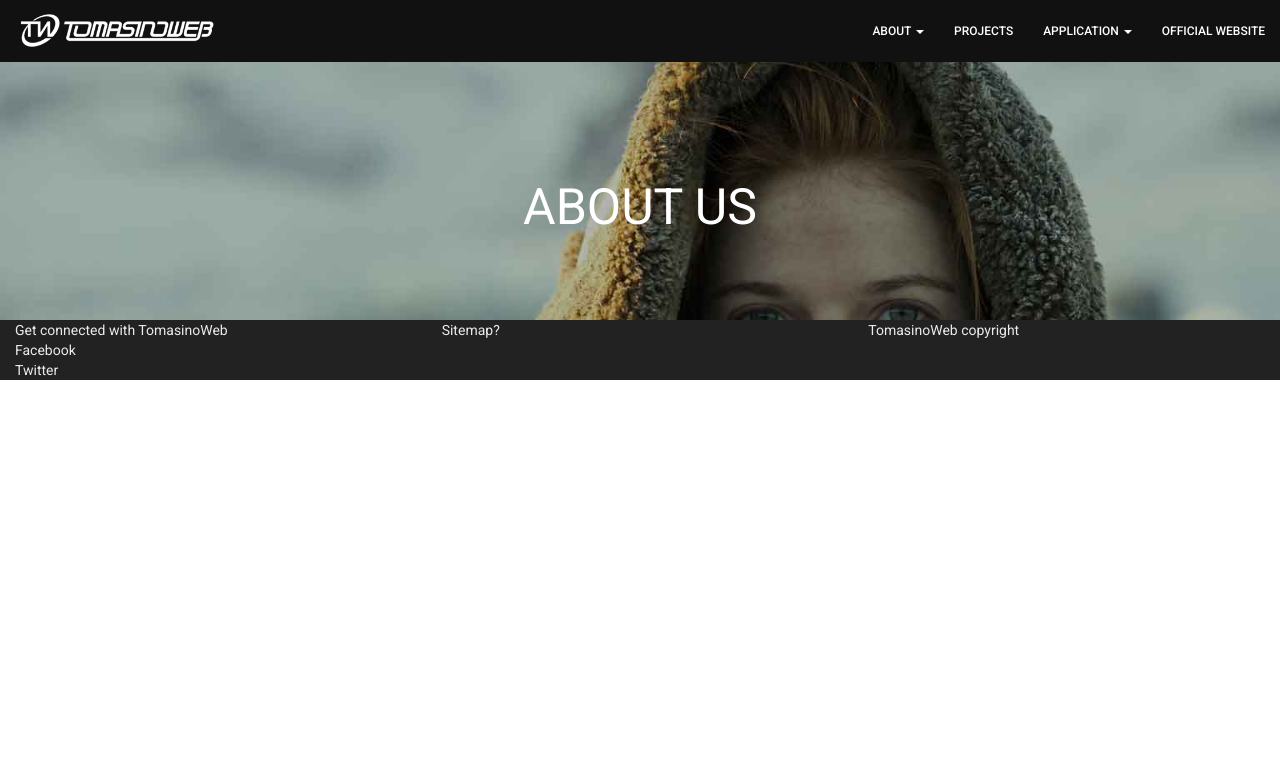
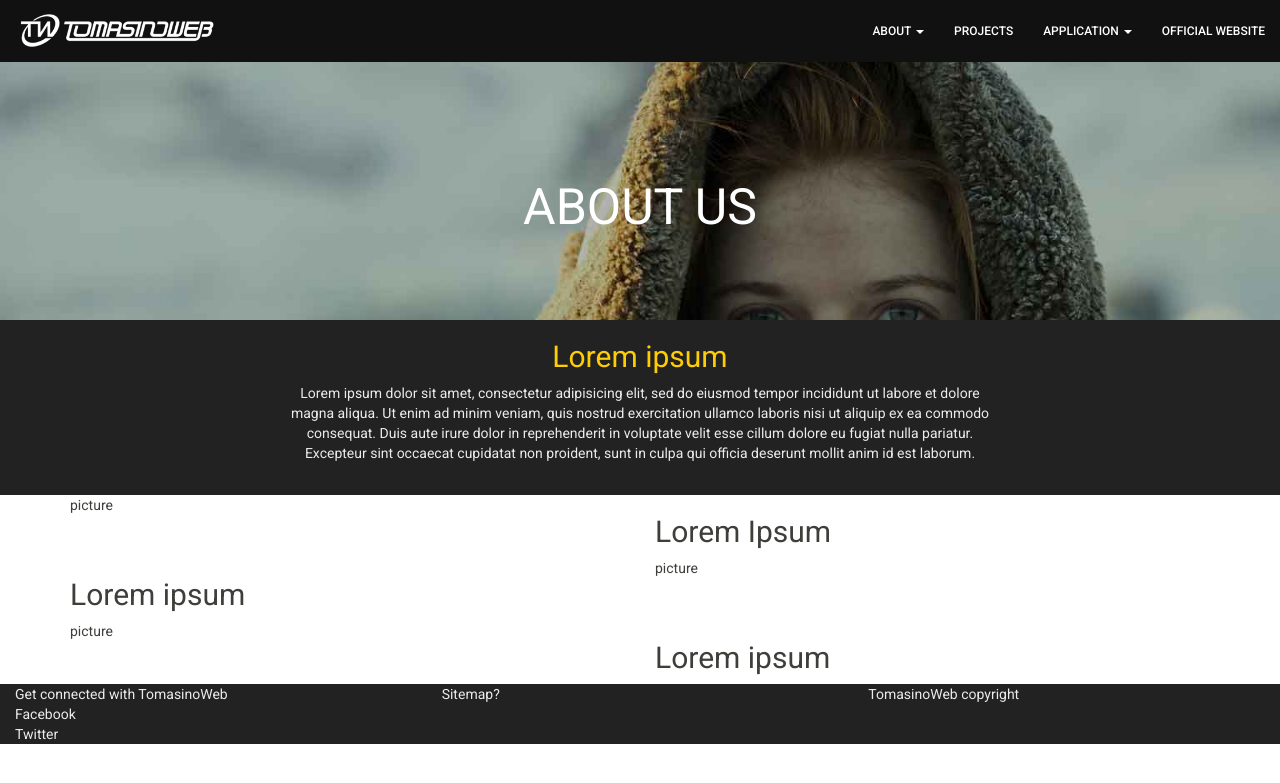
Before and after one commit to raaims/tomweb-recruitment-portal, a PHP site: page /about.php in a window 1280 px wide. Shown: the top 783 px of the page. Run offline with PHP 8.4, Linux system fonts and the light colour scheme; some libraries are stand-ins or nearby versions.

Commit message:
Updated about.php and main.css; Added my own testimonial in testi.js HAHAHA

```diff
--- a/about.php
+++ b/about.php
@@ -4,10 +4,45 @@ include 'header.php';
  ?>
       <div class="header about container-fluid text-center">
         <h1>ABOUT US</h1>
-
       </div>
 
-      <div class="black-bg">
+      <div class="black-bg container-fluid text-center">
+        <div class="about">
+          <h2>Lorem ipsum</h2>
+          <span>Lorem ipsum dolor sit amet, consectetur adipisicing elit, sed do eiusmod tempor incididunt ut labore et dolore magna aliqua. Ut enim ad minim veniam, quis nostrud exercitation ullamco laboris nisi ut aliquip ex ea commodo consequat. Duis aute irure dolor in reprehenderit in voluptate velit esse cillum dolore eu fugiat nulla pariatur. Excepteur sint occaecat cupidatat non proident, sunt in culpa qui officia deserunt mollit anim id est laborum.</span>
+        </div>
+      </div>
+
+      <div class="container">
+        <div class="row">
+          <div class="col-md-6">
+            picture
+          </div>
+
+          <div class="col-md-6">
+            <h2>Lorem Ipsum</h2>
+          </div>
+        </div>
+
+        <div class="row">
+          <div class="col-md-6">
+            <h2>Lorem ipsum</h2>
+          </div>
+
+          <div class="col-md-6">
+            picture
+          </div>
+        </div>
+
+        <div class="row">
+          <div class="col-md-6">
+            picture
+          </div>
+
+          <div class="col-md-6">
+            <h2>Lorem ipsum</h2>
+          </div>
+        </div>
       </div>
 <?php
 include 'footer.php';
--- a/css/main.css
+++ b/css/main.css
@@ -156,6 +156,16 @@ font-size: 20px;
   font-size: 14px;
 }
 
+.black-bg .about{
+  max-width: 50em;
+  margin: auto;
+  margin-bottom: 4vh;
+}
+
+.black-bg .about h2{
+  color: #fecd04;
+}
+
 .quotes{
   background: #EBEBEB;
   color: #111111;
--- a/js/testi.js
+++ b/js/testi.js
@@ -6,11 +6,13 @@ quotes[0]="<p>Tomasinoweb gave me opportunities to improve my craft and meet oth
 
 quotes[1]="<p>TomasinoWeb paved the way for me to acquire skills and knowledge beyond what our classes could offer. It taught me practical skills like spearheading and organizing events, negotiating with real companies and establishments, and most especially, dealing with people of different personalities. TomasinoWeb served not only as a learning avenue, but also as a family I would forever treasure. I would forever be thankful that I became part of this awesome-mazing family!</p><footer>Ria Genteroy (Batch 4), Executive Vice President (2013-2014)</footer>"
 
-quotes[2]="<p>I only knew how to write news stories. Then I entered TomasinoWeb and it was like exposing myself to a whole new world.</p><footer>Xavier Gregorio (Batch 6), Editor in Chief</footer>"
+quotes[2]="<p>I only knew how to write news stories. Then I entered TomasinoWeb and it was like exposing myself to a whole new world.</p><footer>Xavier Gregorio (Batch 6), current Editor in Chief</footer>"
 
 quotes[3]="<p>I widened my horizons, I've led and interacted with different people, and I'm with a group of dynamic, creative, positive and superb people who are also my friends. Simply put, joining TomasinoWeb was one of the best life decisions I've made so far.</p><footer>Daniel Marquez (Batch 5), President (2014-2015)</footer>"
 
 quotes[4]="<p>One cannot explain with mere words how TomasinoWeb has helped me grow as a person. You have to venture out on your own, and find out what amazing opportunities are in store for you.</p><footer>Jom Lirios (Batch 5), Lead Videographer (2014-2015)</footer>"
 
+quotes[5]="<p>TomasinoWeb's culture helped the members grow in amazing ways. I am proud to say that I am one of those members.</p><footer>Raims Cabrera (Batch 5), current President</footer>"
+
 var whichquote=Math.floor(Math.random()*(quotes.length))
 document.write(quotes[whichquote])
--- a/js/testi2.js
+++ b/js/testi2.js
@@ -2,7 +2,7 @@
 var quotes=new Array()
 
 
-quotes[0]="<p>TomasinoWeb, for me is a very dynamic organization, yet with a simple goal, which is for Thomasians to get connected with information and reliable news they need during their stay in the University. Likewise, it also prepares its members to be professional after they graduate from UST. TomasinoWeb helped me learn how to go out of my comfort zone and experience an amazing college life.</p><footer>Jastyn Limon (Batch 5), Executive Secretary</footer>"
+quotes[0]="<p>TomasinoWeb, for me is a very dynamic organization, yet with a simple goal, which is for Thomasians to get connected with information and reliable news they need during their stay in the University. Likewise, it also prepares its members to be professional after they graduate from UST. TomasinoWeb helped me learn how to go out of my comfort zone and experience an amazing college life.</p><footer>Jastyn Limon (Batch 5), current Executive Secretary</footer>"
 
 quotes[1]="<p>Tomasinoweb will always be my second family in UST. This is where I realized my full potential as a student leader along with my fellow officers and members who are very passionate in making this organization what it is now. My college life would have never been 'extraordinary' without Tomweb!</p><footer>Marie Angeline Pagulayan (Batch 2), President (2011-2012)</footer>"
 
```
